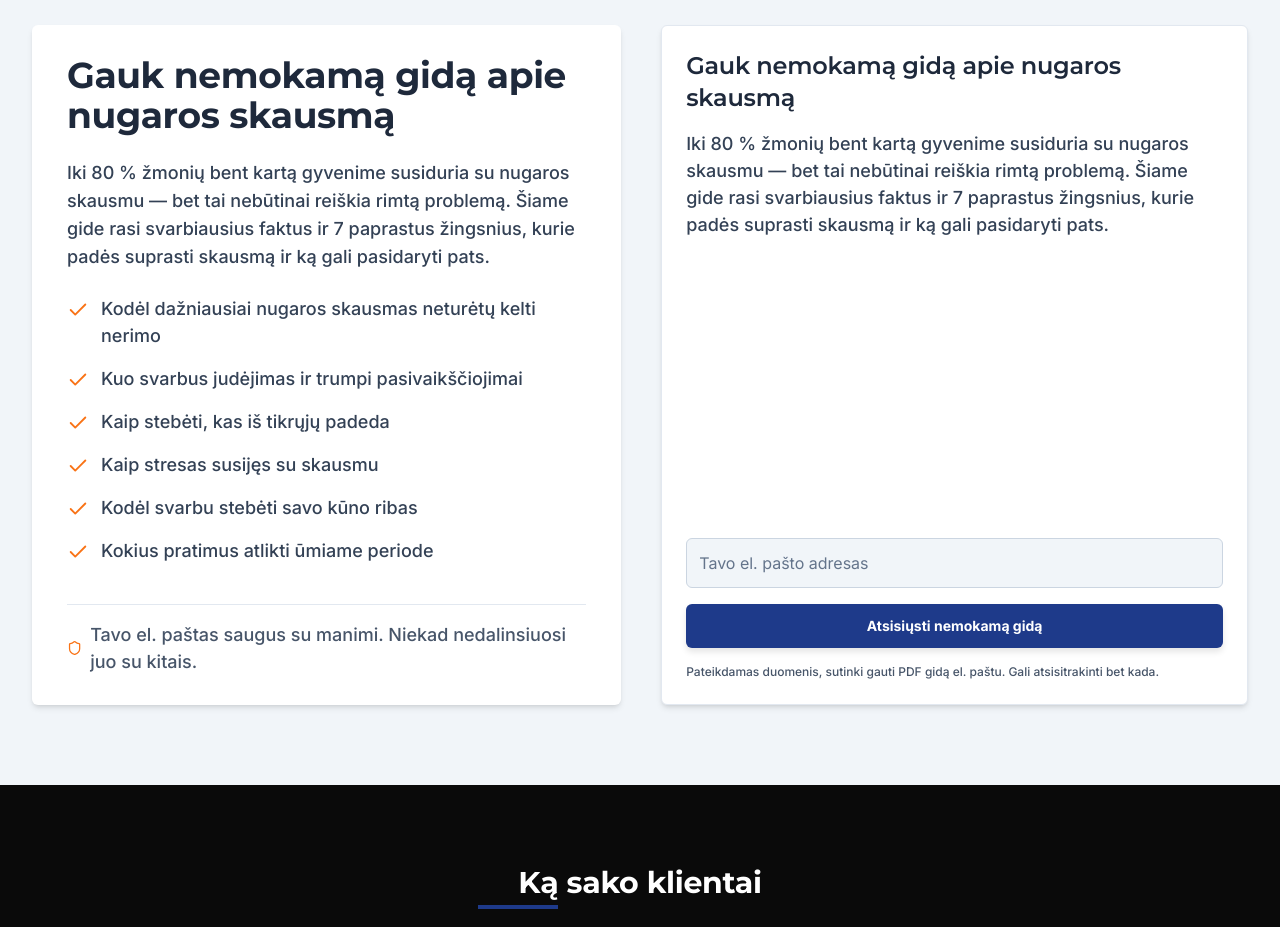
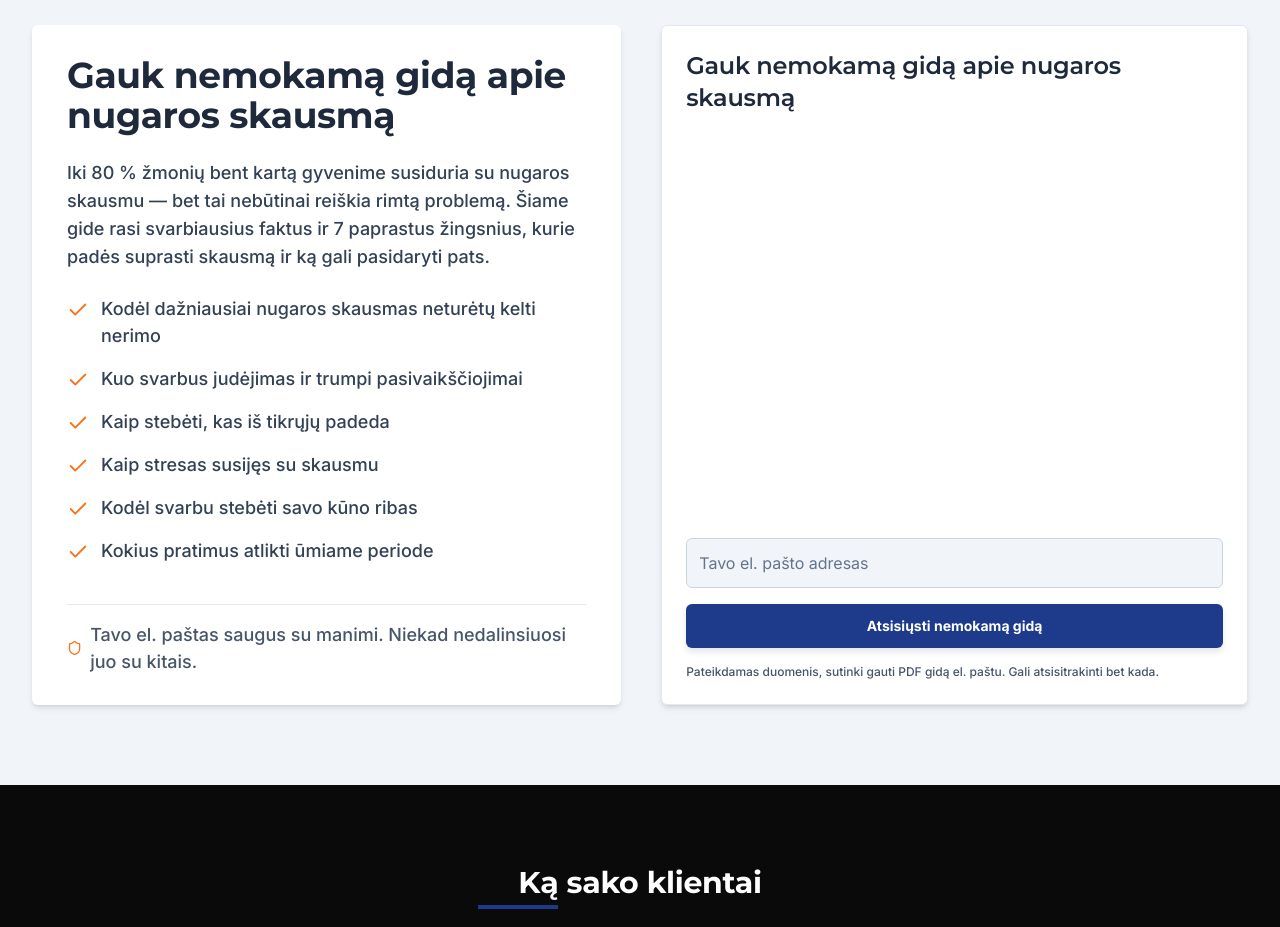
Before and after one commit to Max-of-web/strongmind-strongbody, a React (Vite) app: page / in a window 1280 px wide. Shown: the part 2840-3767 px from the top of the page. Built offline with nearby package versions, Linux system fonts and the light colour scheme; no server answers; the database is empty.

Commit message:
Update back guide text
Removed the paragraph above the email box in the back guide section for both English and Lithuanian versions, while preserving the text above the checkmarks.

```diff
--- a/src/components/LowerBackGuide.tsx
+++ b/src/components/LowerBackGuide.tsx
@@ -75,9 +75,6 @@ const LowerBackGuide = () => {
               <h3 className="text-2xl font-semibold mb-4 text-slate-800 dark:text-white">
                 {t('homepage.lowerBackGuide.sectionTitle')}
               </h3>
-              <p className="mb-6 text-slate-700 dark:text-slate-200">
-                {t('homepage.lowerBackGuide.intro')}
-              </p>
 
               <form onSubmit={handleSubmit} className="flex flex-col space-y-4 mt-auto">
                 <div>
```
